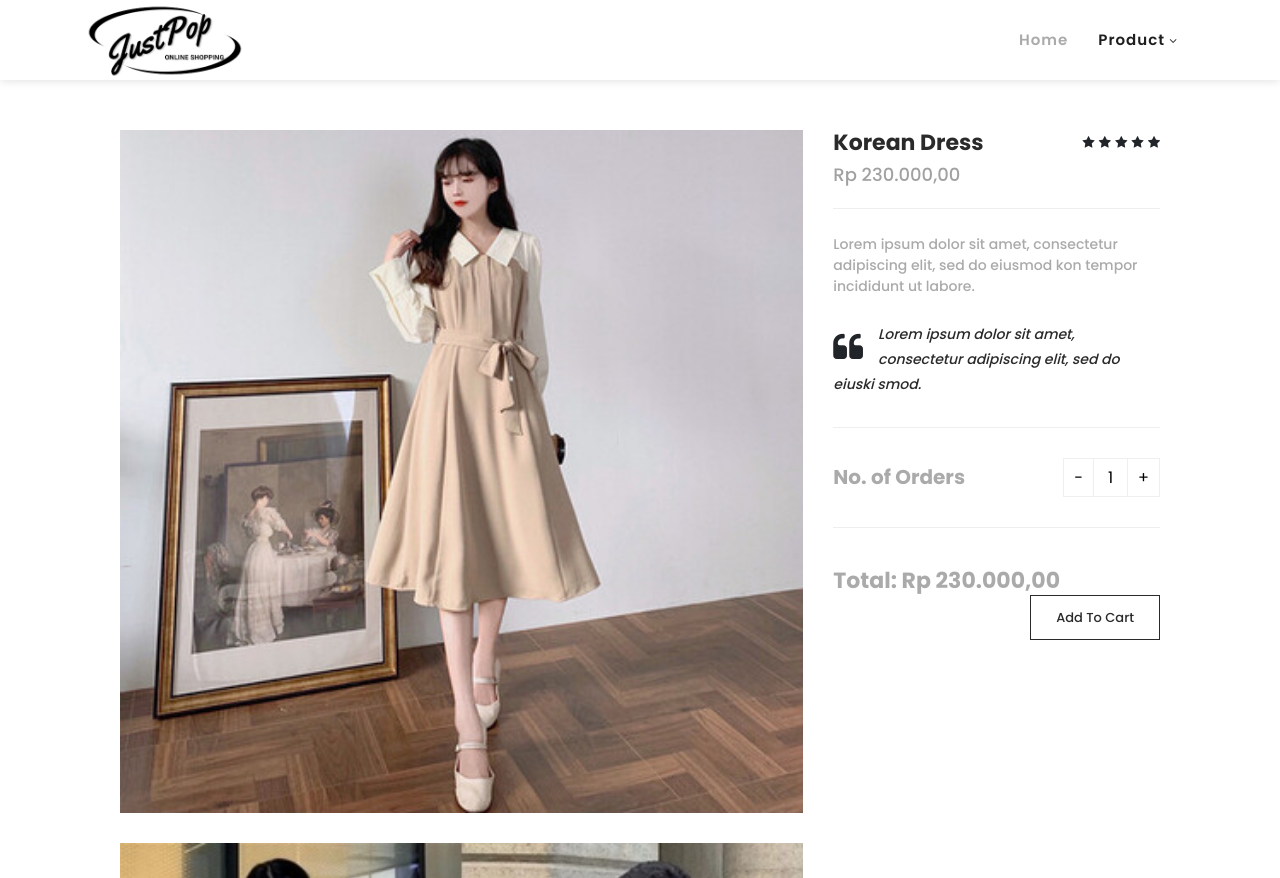
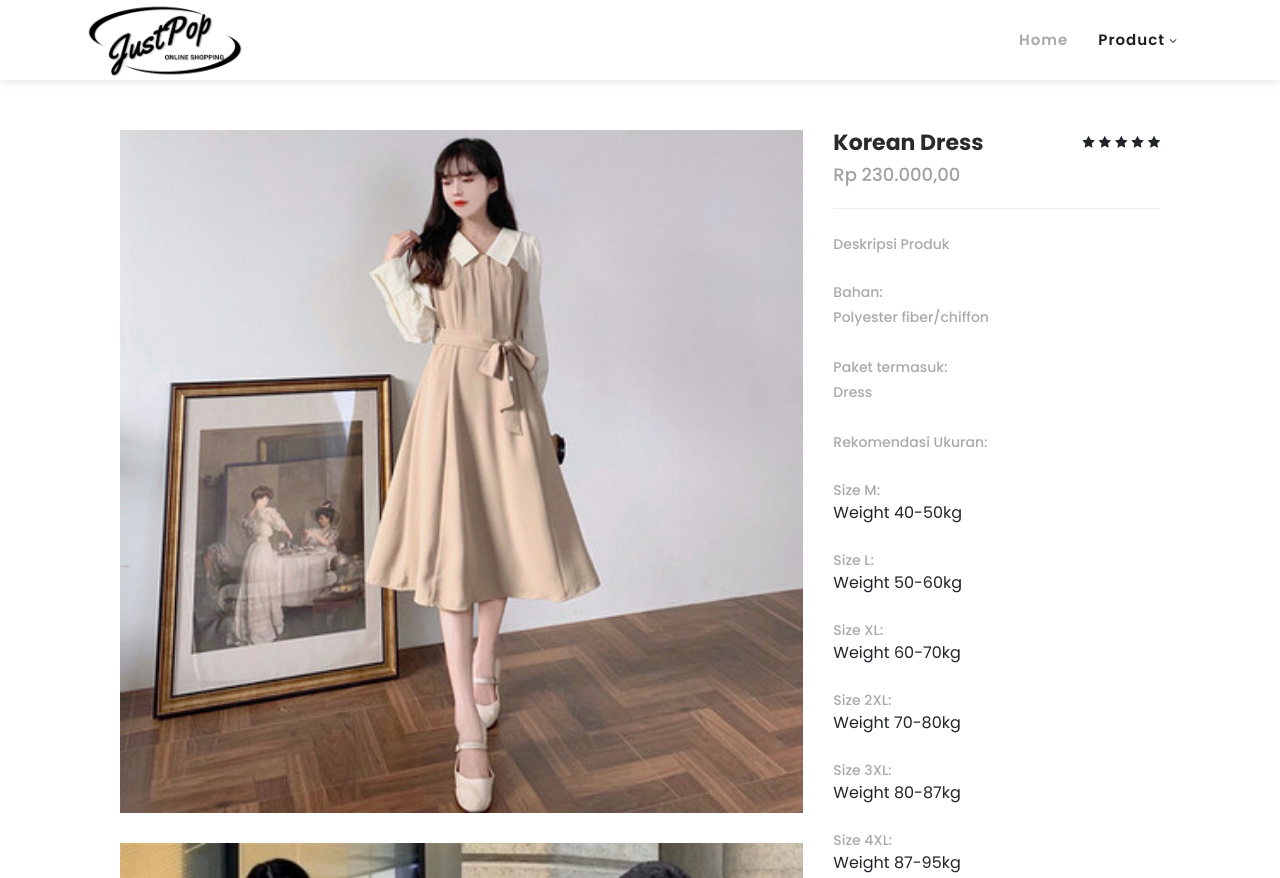
Before and after one commit to Defarrel/Jastip, a plain HTML site: page single-product-korea1.html in a window 1280 px wide. Shown: the top 878 px of the page. Drawn offline with Linux system fonts and the light colour scheme.

Commit message:
GloyCommit7

```diff
--- a/single-product-korea1.html
+++ b/single-product-korea1.html
@@ -101,10 +101,18 @@ https://templatemo.com/tm-571-hexashop
                         <li><i class="fa fa-star"></i></li>
                         <li><i class="fa fa-star"></i></li>
                     </ul>
-                    <span>Lorem ipsum dolor sit amet, consectetur adipiscing elit, sed do eiusmod kon tempor incididunt ut labore.</span>
-                    <div class="quote">
-                        <i class="fa fa-quote-left"></i><p>Lorem ipsum dolor sit amet, consectetur adipiscing elit, sed do eiuski smod.</p>
-                    </div>
+                    <span>Deskripsi Produk</span>
+                    <p><span class="highlight">Bahan:</span> Polyester fiber/chiffon</p>
+                    <p><span class="highlight">Paket termasuk:</span> Dress</p>
+                    <p><span class="highlight">Rekomendasi Ukuran:</span></p>
+                    <ul class="size-list">
+                        <li><span class="highlight">Size M:</span> Weight 40-50kg</li>
+                        <li><span class="highlight">Size L:</span> Weight 50-60kg</li>
+                        <li><span class="highlight">Size XL:</span> Weight 60-70kg</li>
+                        <li><span class="highlight">Size 2XL:</span> Weight 70-80kg</li>
+                        <li><span class="highlight">Size 3XL:</span> Weight 80-87kg</li>
+                        <li><span class="highlight">Size 4XL:</span> Weight 87-95kg</li>
+                    </ul>
                     <div class="quantity-content">
                         <div class="left-content">
                             <h6>No. of Orders</h6>
```
Also changed, not shown: single-product-jepang2.html (+3 -4 lines), single-product-jepang3.html (+3 -4 lines), single-product-jepang4.html (+2 -4 lines), single-product-korea2.html (+4 -4 lines), single-product-korea3.html (+3 -4 lines), single-product-korea4.html (+7 -4 lines).
